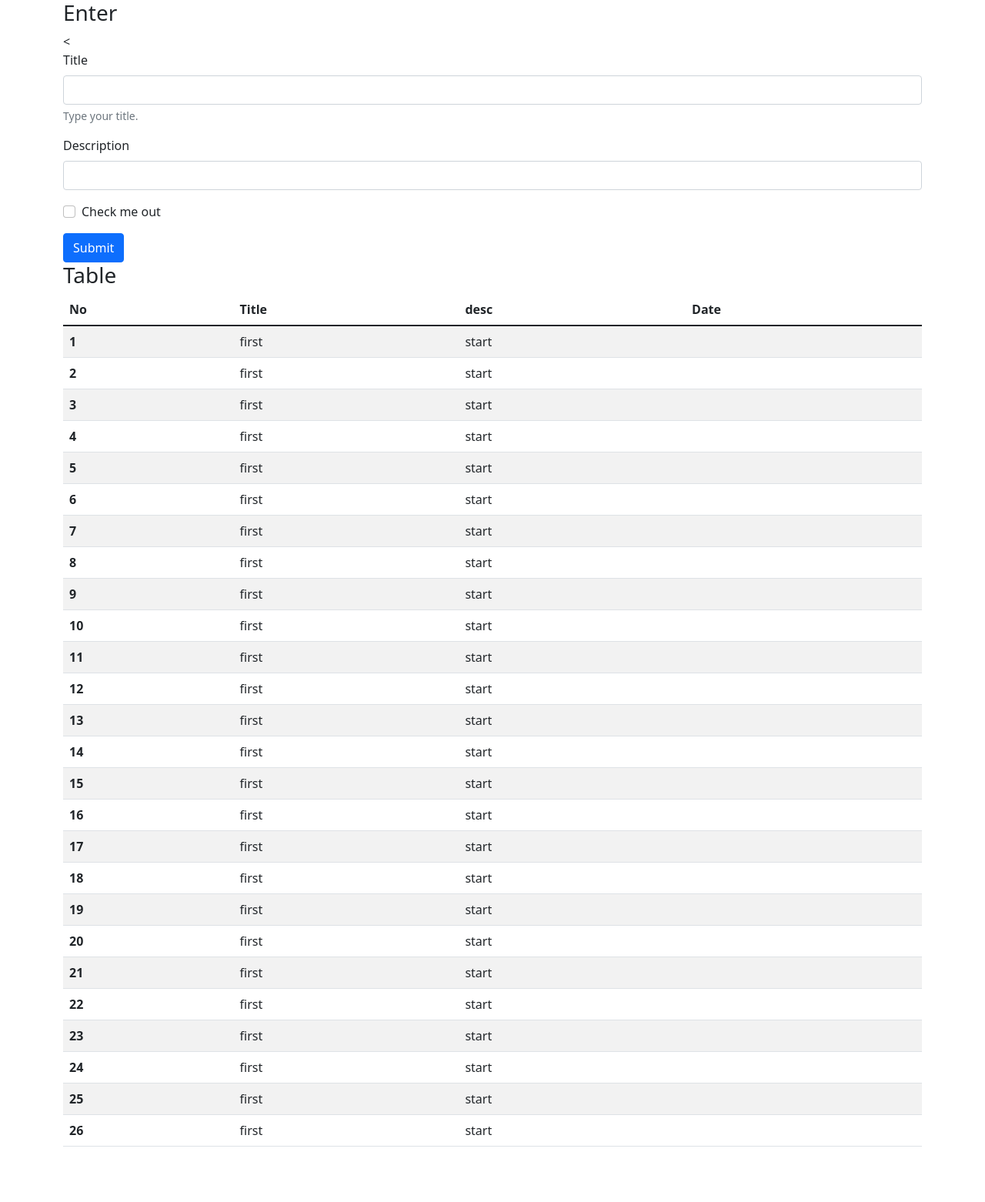
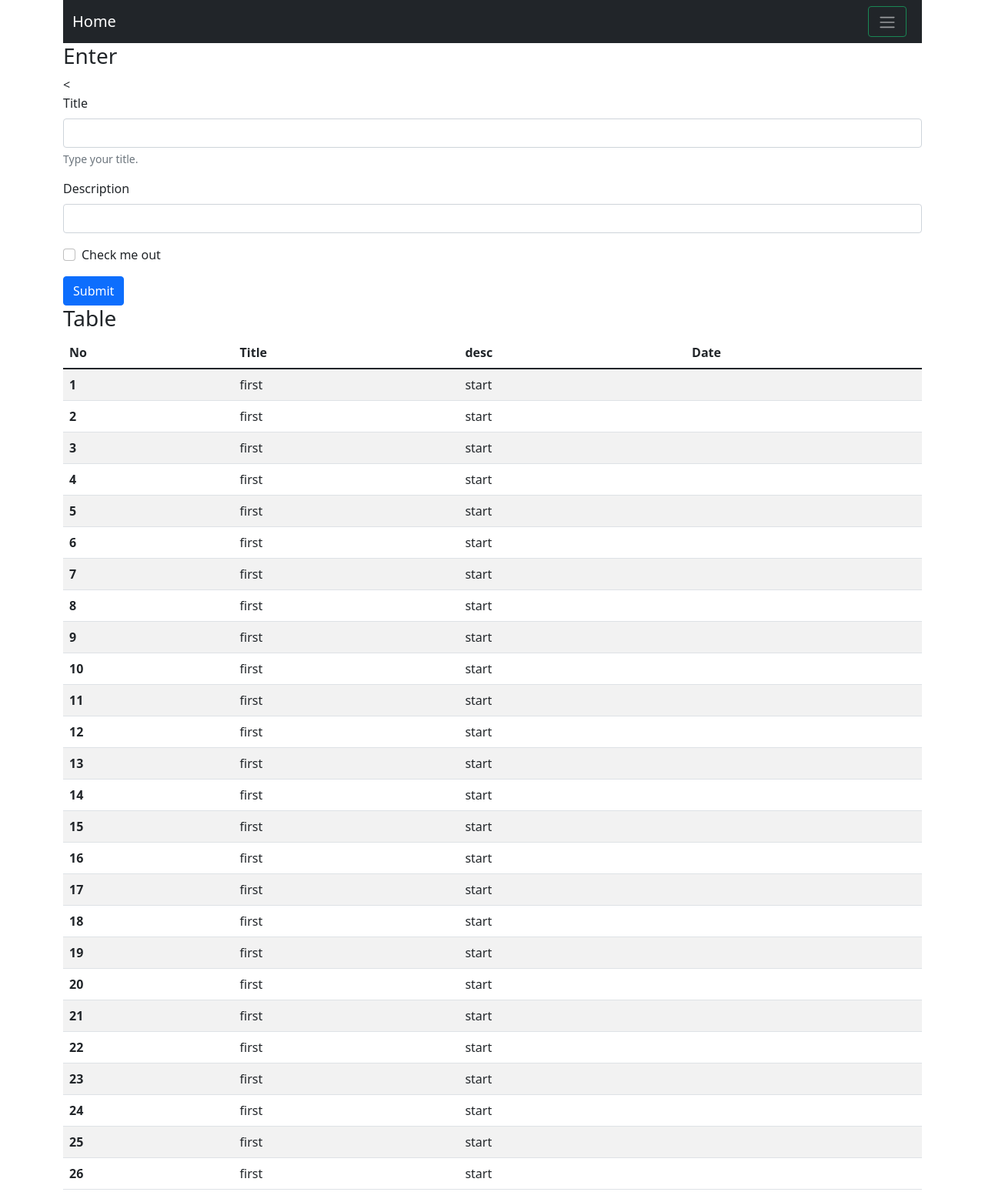
Before and after one commit to Hrishikesh-Panigrahi/flask-website, a Flask app: page / in a window 1280 px wide. Shown: the whole page at 77% size. Before the commit the page ends 1490 px from the top, so only its background shows below. Run offline with Flask 2, Linux system fonts and the light colour scheme; data comes from the database, SQL or seed files in the repository; both versions use the stored data as it was after the commit.

Commit message:
updated Index.html

```diff
--- a/templates/index.html
+++ b/templates/index.html
@@ -11,6 +11,33 @@
     <title>Practice</title>
   </head>
   <body>
+    <div class="container">
+    <nav class="navbar navbar-dark bg-dark">
+      <div class="container-fluid">
+        <a class="navbar-brand" href="/">Home</a>
+        <button class="btn btn-outline-success me-2" type="button" data-bs-toggle="collapse" data-bs-target="#navbarSupportedContent" aria-controls="navbarSupportedContent" aria-expanded="false" aria-label="Toggle navigation">
+          <span class="navbar-toggler-icon"></span>
+        </button>
+        <div class="collapse navbar-collapse" id="navbarSupportedContent">
+          <ul class="navbar-nav me-auto mb-2 mb-lg-0">
+            <li class="nav-item">
+              <a class="nav-link active" aria-current="page" href="/">About Me</a>
+            </li>
+            <li class="nav-item">
+              <a class="nav-link" href="#">Link</a>
+            </li>
+
+
+          </ul>
+          <form class="d-flex">
+            <input class="form-control me-2" type="search" placeholder="Search" aria-label="Search">
+            <button class="btn btn-outline-success" type="submit">Search</button>
+          </form>
+        </div>
+      </div>
+    </nav>
+  </div>
+
     <div class="container">
         <h3> Enter </h3>
         <<form action='/' method="Post">
```
Also changed, not shown: database.db.
